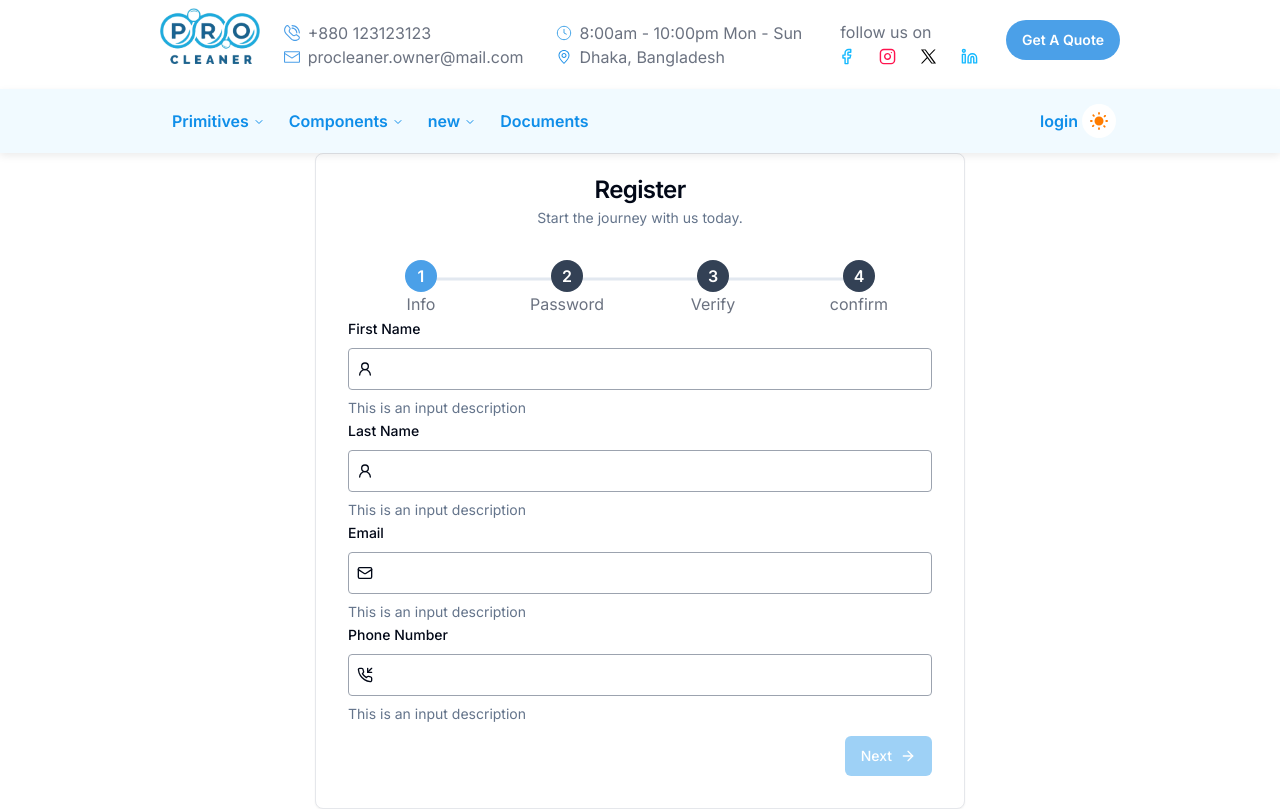
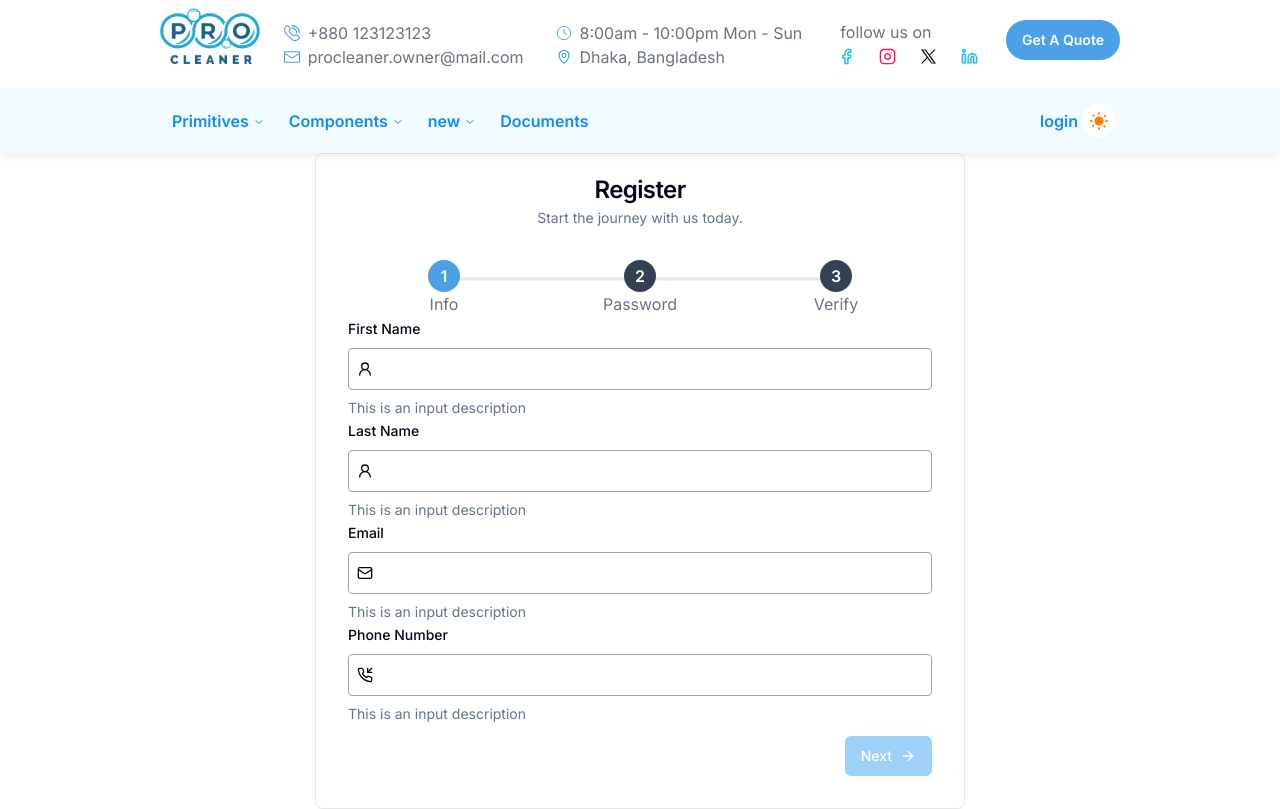
Before and after one commit to webreality-org/pro-cleaner-client, a Next.js app: page /sign-up in a window 1280 px wide. Built offline with nearby package versions, Linux system fonts and the light colour scheme.

Commit message:
MODIFIED: stepper navigation.

```diff
--- a/src/app/(auth)/sign-up/page.tsx
+++ b/src/app/(auth)/sign-up/page.tsx
@@ -1,13 +1,16 @@
 import { Metadata } from 'next';
 
 import Signup from '@/components/view/user/auth/signup/Signup';
+import { TSearchParamsProps } from '@/types';
 
 export const metadata: Metadata = {
   title: 'Pc-signup',
   description: 'get clean start',
 };
 
-const SignupPage = () => {
+const SignupPage = ({ searchParams }: TSearchParamsProps) => {
+  console.log('🌼 🔥🔥 SignupPage 🔥🔥 props🌼', searchParams);
+
   return <Signup />;
 };
 
--- a/src/components/reUi/ReGlide.tsx
+++ b/src/components/reUi/ReGlide.tsx
@@ -1,4 +1,6 @@
+'use client';
 import { motion } from 'framer-motion';
+import { useSearchParams } from 'next/navigation';
 import { ReactNode } from 'react';
 
 import { cn } from '@/lib/utils';
@@ -10,6 +12,11 @@ interface ReGlideProps {
 }
 
 export const ReGlide = ({ formStep = 0, index = 0, children }: ReGlideProps) => {
+  const searchParams = useSearchParams();
+  const search = searchParams.get('fs');
+  if (search === '2') {
+    formStep = parseInt(search);
+  }
   let translateX = -(formStep * 100);
 
   if (index !== 0) {
--- a/src/components/reUi/reStepper/ReStepper.tsx
+++ b/src/components/reUi/reStepper/ReStepper.tsx
@@ -4,13 +4,22 @@ type TStepperProps = {
   currentStep: number;
   completedSteps?: number;
   steps: string[];
+  setFormStep: (value: number) => void;
 };
 
-const ReStepper = ({ currentStep, completedSteps = 0, steps = [] }: TStepperProps) => {
+const ReStepper = ({ currentStep, completedSteps = 0, steps = [], setFormStep }: TStepperProps) => {
+  const handleStepClick = (index: number) => () => {
+    if (currentStep === 2) return;
+    if (completedSteps >= index) {
+      setFormStep(index);
+    }
+  };
   return (
     <div className="flex justify-between">
       {steps.map((step, i) => (
-        <div
+        <button
+          type="button"
+          onClick={handleStepClick(i)}
           key={i}
           className={`step-item ${currentStep === i && 'active'} ${
             i < completedSteps && 'complete'
@@ -18,7 +27,7 @@ const ReStepper = ({ currentStep, completedSteps = 0, steps = [] }: TStepperProp
         >
           <div className="step">{i < completedSteps ? i + 1 : i + 1}</div>
           <p className="text-gray-500">{step}</p>
-        </div>
+        </button>
       ))}
     </div>
   );
--- a/src/components/view/common/otp/OtpBox.tsx
+++ b/src/components/view/common/otp/OtpBox.tsx
@@ -1,13 +1,18 @@
 'use client';
 
+import { useSearchParams } from 'next/navigation';
 import { ChangeEvent, ClipboardEvent, KeyboardEvent, useEffect, useRef, useState } from 'react';
+
+import { OtpBoxProps } from './OtpVerification';
 
 import { useToast } from '@/components/ui/use-toast';
 import { useAppDispatch, useAppSelector } from '@/redux/hooks';
 import { counterState, setCounter } from '@/redux/slices/optVerifySlices/otpCounterSlice';
 import { setTimerOn, timerState } from '@/redux/slices/optVerifySlices/otpTimerSlice';
 
-const OtpBox = () => {
+const OtpBox = ({ setCompletedSteps, completedSteps }: OtpBoxProps) => {
+  const searchParams = useSearchParams();
+
   const { toast } = useToast();
   const dispatch = useAppDispatch();
   const timerOn = useAppSelector(timerState);
@@ -118,8 +123,16 @@ const OtpBox = () => {
       inputRefs.current[index + 1]?.focus();
     }
   };
+  useEffect(() => {
+    const search = searchParams.get('fs');
+    if (search === '2') {
+      setCompletedSteps(2);
+    }
+  }, [searchParams, setCompletedSteps]);
   // verify email handler
   const handleVerifyEmail = () => {
+    setCompletedSteps(3);
+    setOtp(['', '', '', '']);
     if (!email) {
       toast({
         title: 'Passwords do not match',
@@ -174,6 +187,7 @@ const OtpBox = () => {
         </div>
       </div>
       <div className="grid place-items-center">
+        {completedSteps !== 3 ? (
           <button
             type="button"
             className="mt-10  rounded bg-blue-500 px-4 py-2 text-white disabled:opacity-50"
@@ -182,6 +196,9 @@ const OtpBox = () => {
           >
             Verify Email
           </button>
+        ) : (
+          <p className="mt-10 text-green-500">congratulations! Email Verified. Try Login</p>
+        )}
       </div>
     </div>
   );
--- a/src/components/view/common/otp/OtpVerification.tsx
+++ b/src/components/view/common/otp/OtpVerification.tsx
@@ -1,13 +1,18 @@
+import { Dispatch, SetStateAction } from 'react';
+
 import OtpBox from './OtpBox';
-
-const OtpVerification = () => {
+export type OtpBoxProps = {
+  setCompletedSteps: Dispatch<SetStateAction<number>>;
+  completedSteps: number;
+};
+const OtpVerification = ({ setCompletedSteps, completedSteps }: OtpBoxProps) => {
   return (
     <div className="shadow-custom-reset-password mx-auto  rounded-md px-4 py-8 300:px-8 400:max-w-md 400:px-14 sm:px-14">
       <h4 className="mb-3 text-center text-lg font-semibold">Email Verification Code</h4>
       <p className="mb-10 text-center">
         We have sent an OTP code to your registered email. Please check your email.
       </p>
-      <OtpBox />
+      <OtpBox setCompletedSteps={setCompletedSteps} completedSteps={completedSteps} />
     </div>
   );
 };
--- a/src/components/view/user/auth/signup/Signup.tsx
+++ b/src/components/view/user/auth/signup/Signup.tsx
@@ -5,7 +5,7 @@ import { Card, CardContent, CardDescription, CardHeader, CardTitle } from '@/com
 export default function Signup() {
   return (
     <div className="">
-      <Card className=" w-[650px]">
+      <Card className="min-h-[500px] w-[650px]">
         <CardHeader className="text-center">
           <CardTitle>Register</CardTitle>
           <CardDescription>Start the journey with us today.</CardDescription>
--- a/src/components/view/user/auth/signup/SignupForm.tsx
+++ b/src/components/view/user/auth/signup/SignupForm.tsx
@@ -2,7 +2,7 @@
 
 import { zodResolver } from '@hookform/resolvers/zod';
 import { ArrowRight } from 'lucide-react';
-import Link from 'next/link';
+import { useRouter, useSearchParams } from 'next/navigation';
 import { useEffect, useState } from 'react';
 import { SubmitHandler, useForm } from 'react-hook-form';
 
@@ -15,18 +15,32 @@ import { ReStepper } from '@/components/reUi/reStepper/ReStepper';
 import { Button } from '@/components/ui/button';
 import { Form } from '@/components/ui/form';
 import { OtpVerification } from '@/components/view/common/otp/OtpVerification';
-import { cn } from '@/lib/utils';
+import { cn, formUrlQuery } from '@/lib/utils';
 import { TUserRegisterInput, userRegisterSchema } from '@/lib/validations/userAuth.validations';
 import { useAppDispatch } from '@/redux/hooks';
 import { setTimerOn } from '@/redux/slices/optVerifySlices/otpTimerSlice';
 
 const SignupForm = () => {
+  const [formStep, setFormStep] = useState(0);
+  const searchParams = useSearchParams();
+  const router = useRouter();
+
+  const handleUpdateParams = (value: string) => {
+    const newUrl = formUrlQuery({
+      params: searchParams.toString(),
+      key: 'fs',
+      value,
+    });
+
+    router.push(newUrl, { scroll: false });
+  };
+
   const dispatch = useAppDispatch();
   const [completedSteps, setCompletedSteps] = useState(0);
-  const [formStep, setFormStep] = useState(0);
+
   const [passwordError, setPasswordError] = useState(false);
   const [fieldError, setFieldError] = useState(false);
-  const steps = ['Info', 'Password', 'Verify', 'confirm'];
+  const steps = ['Info', 'Password', 'Verify'];
   const defaultValues = {
     confirmPassword: '',
     email: '',
@@ -78,10 +92,23 @@ const SignupForm = () => {
     }
     console.log(data);
   };
+  useEffect(() => {
+    const search = searchParams.get('fs');
+    console.log('🌼 🔥🔥 ReGlide 🔥🔥 search🌼', search);
+
+    if (search === '2') {
+      setFormStep(parseInt(search));
+    }
+  }, [searchParams]);
 
   return (
     <div className="p-2">
-      <ReStepper currentStep={formStep} steps={steps} completedSteps={completedSteps} />
+      <ReStepper
+        currentStep={formStep}
+        setFormStep={setFormStep}
+        steps={steps}
+        completedSteps={completedSteps}
+      />
       <Form {...form}>
         <form
           onSubmit={handleSubmit(onSubmit)}
@@ -99,10 +126,10 @@ const SignupForm = () => {
             />
           </ReGlide>
           <ReGlide index={2} formStep={formStep}>
-            <OtpVerification />
-          </ReGlide>
-          <ReGlide index={3} formStep={formStep}>
-            <OtpVerification />
+            <OtpVerification
+              setCompletedSteps={setCompletedSteps}
+              completedSteps={completedSteps}
+            />
           </ReGlide>
 
           <div className="">
@@ -118,12 +145,14 @@ const SignupForm = () => {
                   'disabled:opacity-40 disabled:text-white text-typo-50 bg-primary-500 ',
                   {
                     // hidden: formStep === 1,
-                    hidden: formStep !== 0,
+                    hidden: formStep !== 0 || searchParams.get('fs') === '2',
                   }
                 )}
                 onClick={() => {
                   setFormStep((prev) => prev + 1);
                   setCompletedSteps((prev) => prev + 1);
+
+                  handleUpdateParams((formStep + 1).toString());
                 }}
               >
                 Next
@@ -156,15 +185,16 @@ const SignupForm = () => {
           </div>
         </form>
         <div className="grid place-items-center">
-          <Link
-            href="/sign-in"
-            // disabled={fieldError}
-            className={cn('underline', {
+          <Button
+            type="button"
+            onClick={() => router.push('/sign-in')}
+            disabled={completedSteps !== 3}
+            className={cn('disabled:bg-slate-500 text-white', {
               hidden: formStep !== 2,
             })}
           >
             login
-          </Link>
+          </Button>
         </div>
       </Form>
     </div>
--- a/src/types/index.d.ts
+++ b/src/types/index.d.ts
@@ -2,14 +2,14 @@ import { ReactNode } from 'react';
 
 import { BADGE_CRITERIA } from '@/constants';
 
-export interface SearchParamsProps {
-  searchParams: { [key: string]: string | undefined };
-}
+export type TSearchParamsProps = {
+  searchParams?: { [key: string]: string | undefined };
+};
 
-export interface URLProps {
+export type TURLProps = {
   params: { id: string };
   searchParams: { [key: string]: string | undefined };
-}
+};
 
 export interface BadgeCounts {
   GOLD: number;
```
Also changed, not shown: src/components/view/user/auth/signin/check.css (+1 -6 lines). Lines whose indentation alone changed are shown as unchanged.
